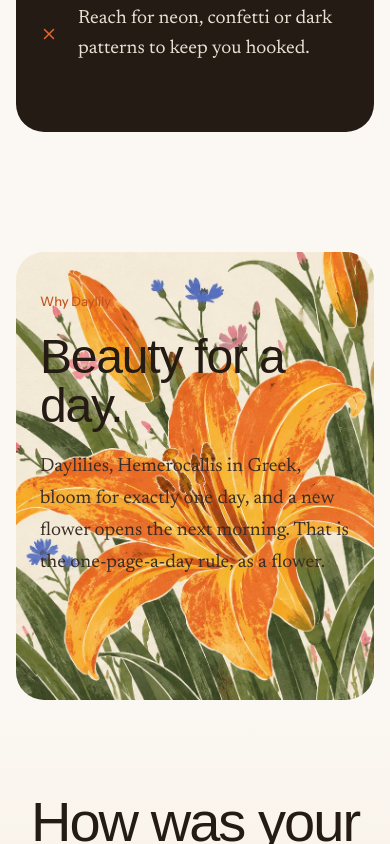
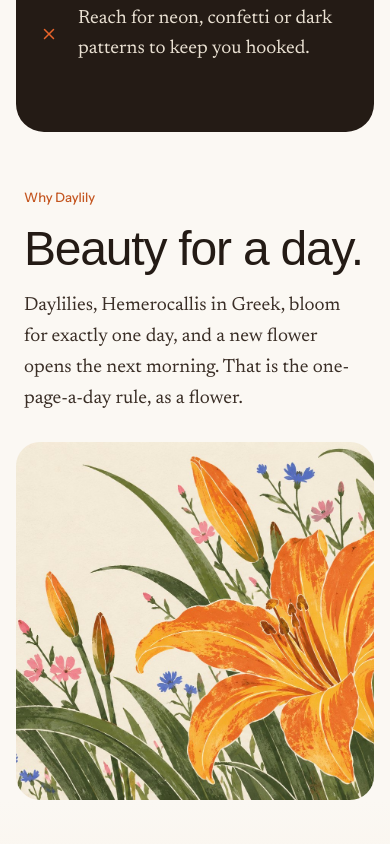
Before and after one commit to KacemMathlouthi/Daylily, a Next.js app in the folder apps/web/: page /manifesto in a window 390 px wide. Shown: the part 3660-4504 px from the top of the page. Built offline with nearby package versions, Linux system fonts and the light colour scheme; a web font is replaced by a local one.

Commit message:
fix(web): stack the why daylily section on small screens

```diff
--- a/apps/web/app/manifesto/page.tsx
+++ b/apps/web/app/manifesto/page.tsx
@@ -150,25 +150,31 @@ function Never() {
   );
 }
 
+/**
+ * On wide screens the words sit in the painting's open cream area. On phones that
+ * area is too small, so the words come first and the painting follows as a card.
+ */
 function WhyDaylily() {
   return (
-    <section className="px-4 pt-30 md:px-16">
-      <Reveal className="relative mx-auto flex aspect-[4/5] max-w-328 overflow-clip rounded-[28px] sm:aspect-[1312/738]">
+    <section className="px-4 pt-14 md:px-16 md:pt-30">
+      <Reveal className="mx-auto flex max-w-328 flex-col gap-7 md:relative md:aspect-[1312/738] md:overflow-clip md:rounded-[28px]">
+        <div className="relative aspect-square overflow-clip rounded-3xl md:absolute md:inset-0 md:aspect-auto md:rounded-none">
           <Image
             alt="A single orange daylily among grasses and wildflowers"
-          className="object-cover object-right"
+            className="object-cover object-[78%_50%] md:object-right"
             fill
             sizes="(max-width: 1312px) 100vw, 1312px"
             src="/images/art/lily.jpg"
           />
-        <div className="relative flex max-w-135 flex-col gap-5 px-6 pt-10 md:px-20 md:pt-21">
+        </div>
+        <div className="relative -order-1 flex max-w-135 flex-col gap-4 px-2 md:order-none md:gap-5 md:px-20 md:pt-21">
           <p className="font-medium text-[13px] text-daylily-deep">
             Why Daylily
           </p>
-          <h2 className="font-display text-[48px] text-ink leading-[1.03] tracking-[-0.025em] md:text-[64px]">
+          <h2 className="font-display text-[48px] text-ink leading-[1.04] tracking-[-0.025em] md:text-[64px]">
             Beauty for a day.
           </h2>
-          <p className="font-writing text-[19px] text-ink-2 leading-8 md:text-xl md:leading-8.25">
+          <p className="font-writing text-[19px] text-ink-2 leading-7.75 md:text-xl md:leading-8.25">
             Daylilies, Hemerocallis in Greek, bloom for exactly one day, and a
             new flower opens the next morning. That is the one-page-a-day rule,
             as a flower.
```
Lines whose indentation alone changed are shown as unchanged.
